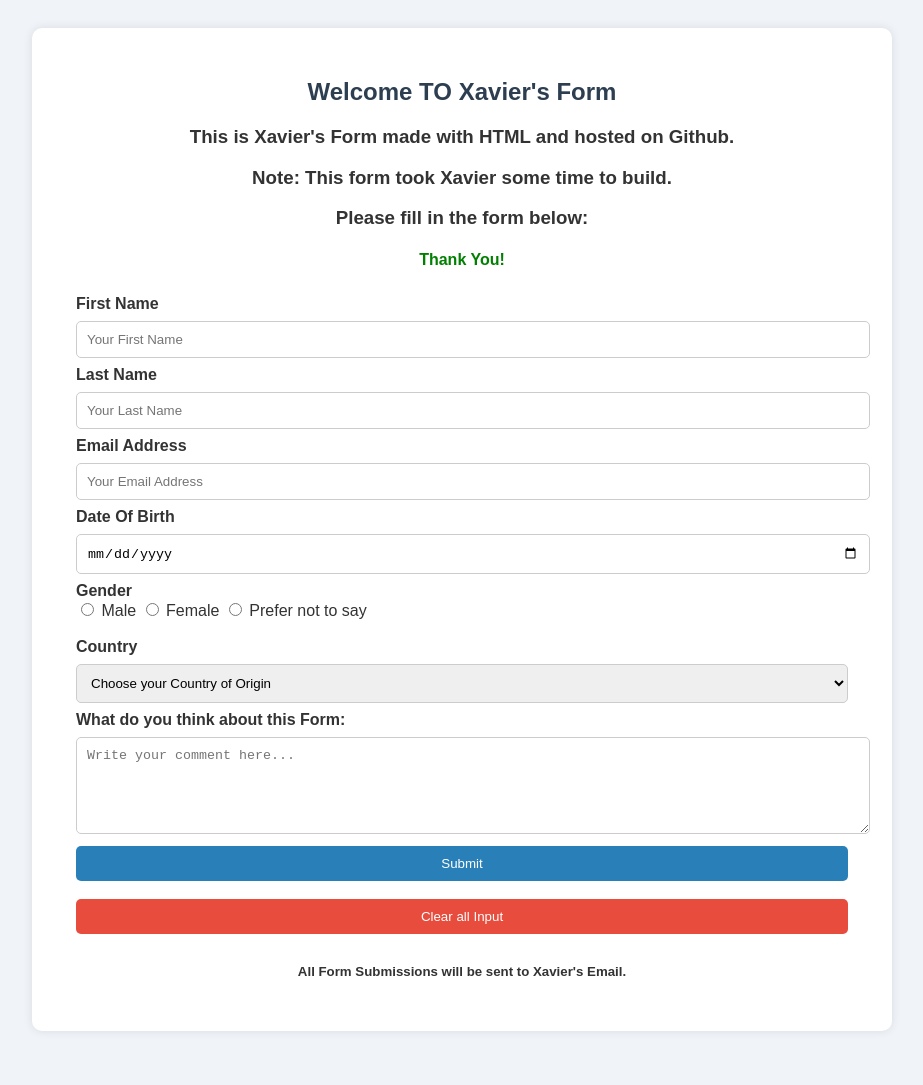
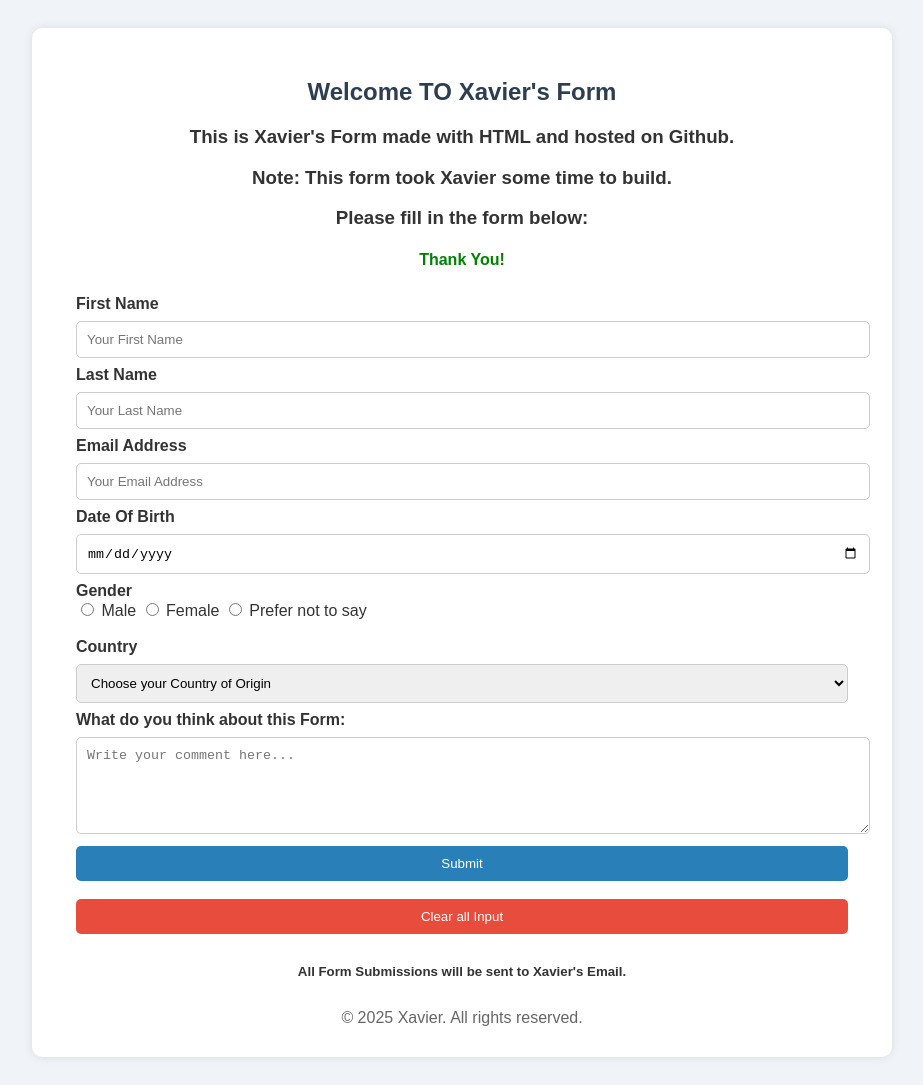
Before and after one commit to XavierOpurozor/Xavier-Form, a plain HTML site: page index.html in a window 1280 px wide. Shown: the whole page, without its empty margins (178-1101 px from the left). Before the commit the page ends 1059 px from the top, so only its background shows below. Drawn offline with Linux system fonts and the light colour scheme.

Commit message:
Update index.html

```diff
--- a/index.html
+++ b/index.html
@@ -71,6 +71,11 @@
 
         </form>
         <h5 style="text-align: center; margin-top: 20px;">All Form Submissions will be sent to Xavier's Email.</h5>
+
+        <footer style="text-align: center; margin-top: 30px; color: #666;">
+            &copy; 2025 Xavier. All rights reserved.
+        </footer>
+
     </div>
 </body>
 </html>
```
